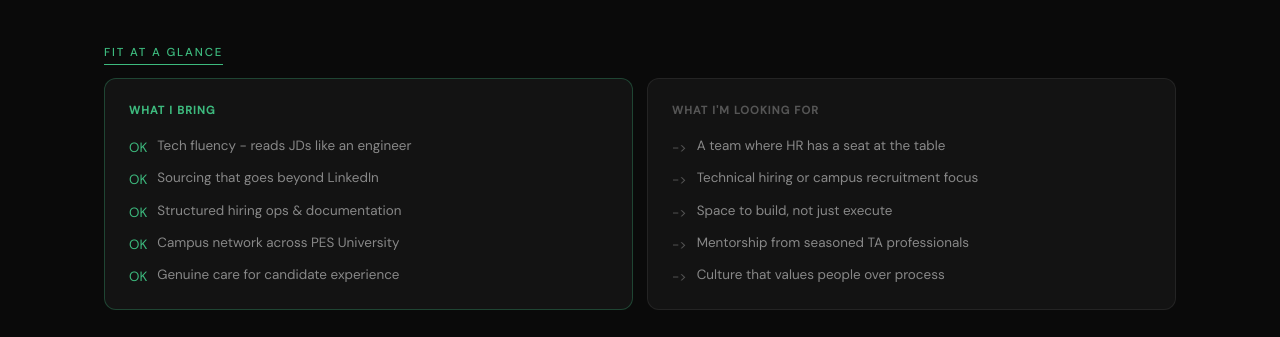
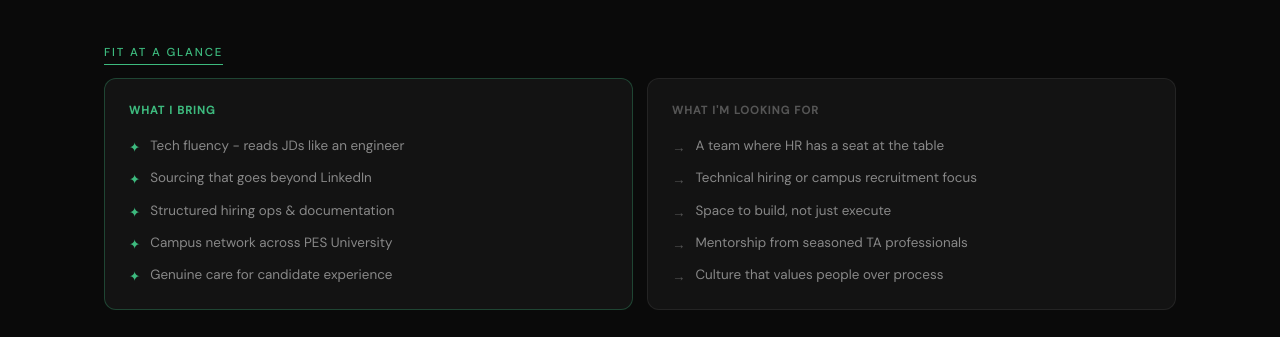
Before and after one commit to hike-042/dhanushkumar-portfolio, a Next.js app: page / in a window 1280 px wide. Shown: the part 2700-3037 px from the top of the page. Built offline with nearby package versions, Linux system fonts and the light colour scheme.

Commit message:
Fix icons and replace ok marker

```diff
--- a/src/components/About.tsx
+++ b/src/components/About.tsx
@@ -356,7 +356,7 @@ export default function About() {
               {col.items.map(item => (
                 <li key={item} style={{ display: 'flex', alignItems: 'flex-start', gap: 10, fontSize: '.84rem', color: 'var(--text-2)', lineHeight: 1.5 }}>
                   <span style={{ color: col.accent ? 'var(--accent)' : 'var(--text-3)', marginTop: 2, flexShrink: 0 }}>
-                    {col.accent ? 'OK' : '->'}
+                    {col.accent ? '✦' : '→'}
                   </span>
                   {item}
                 </li>
```
